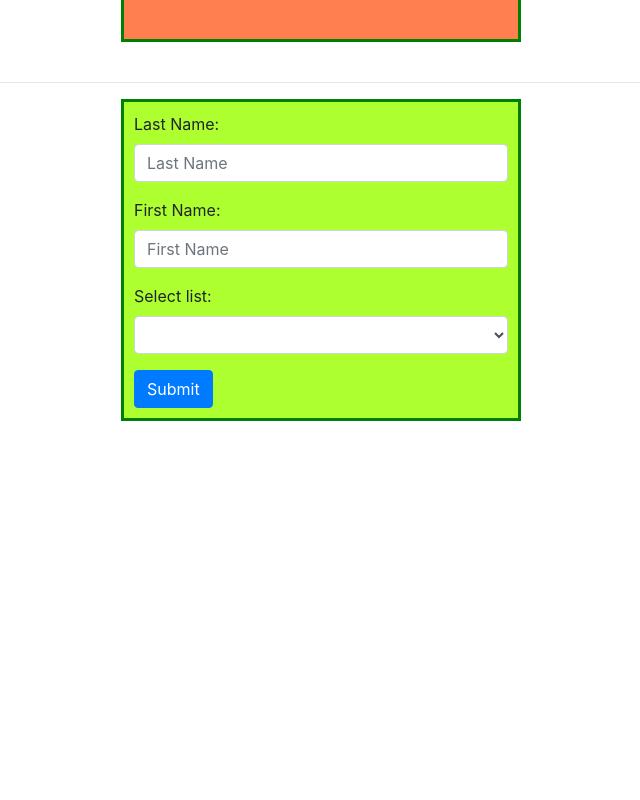
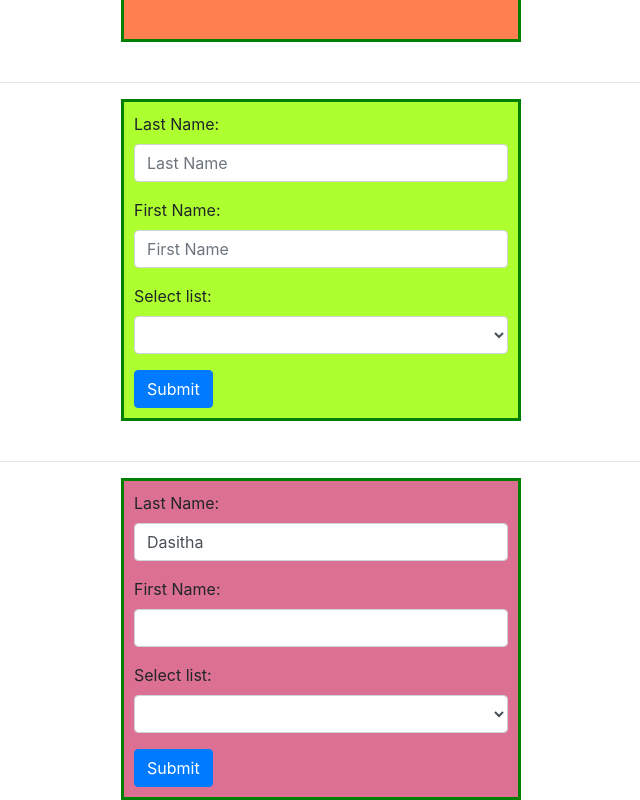
Before and after one commit to Hewapathirana/ScratchAngular, an Angular app: page / in a window 1280 px wide. Shown: the part 987-1787 px from the top of the page, without its empty margins (319-959 px from the left). Before the commit the page ends 1408 px from the top, so only its background shows below. Built offline with nearby package versions, Linux system fonts and the light colour scheme.

Commit message:
Finish and tested the MODEL driven forms...

```diff
--- a/src/app/app.component.css
+++ b/src/app/app.component.css
@@ -52,3 +52,12 @@ li{
   border: 3px solid green;
   padding: 10px;
 }
+
+#addnum1num4{
+  margin: auto;
+  background-color: palevioletred;
+  width: 400px;
+  margin: auto;
+  border: 3px solid green;
+  padding: 10px;
+}
--- a/src/app/app.component.html
+++ b/src/app/app.component.html
@@ -64,3 +64,28 @@
    </form>
  </div>
  <!--Template driven forms finished-->
+ <br>
+ <hr>
+ <!-- model driven From started-->
+ <div class="container" id="addnum1num4">
+   <form   [formGroup] = 'form' (ngSubmit) = "onSubmit(form.value)">
+     <div class="form-group">
+       <label for="lan">Last Name:</label>
+       <input type="text" class="form-control" id="lanm" placeholder="Last Name" name="lastname" formControlName="lastname">
+     </div>
+     <div class="form-group">
+       <label for="fnm">First Name:</label>
+       <input type="text" class="form-control" id="fnmm" placeholder="First Name" name="firstname" formControlName="firstname">
+     </div>
+     <div class="form-group">
+       <label for="sel1">Select list:</label>
+       <select class="form-control" id="sel1m" name="lanuage" formControlName="lanuage">
+         <option value="java">JAVA</option>
+         <option value="angular">ANGULAR</option>
+         <option value="react">REACT</option>
+       </select>
+     </div>
+     <button type="submit" class="btn btn-primary" value="submit">Submit</button>
+   </form>
+ </div>
+ <!--model driven forms finished-->
--- a/src/app/app.component.ts
+++ b/src/app/app.component.ts
@@ -1,4 +1,5 @@
 import { Component } from '@angular/core';
+import {FormGroup , FormControl} from '@angular/forms';
 
 @Component({
   selector: 'app-root',
@@ -17,7 +18,7 @@ export class AppComponent {
   school = 'Isipathana';
   day = new Date();
   shortarr = [4, 2, 8, 9, 7, 6];
-
+  form;
   pushToItemList = function() {
     if (this.name != '') {
       this.itemList.push(this.name);
@@ -30,9 +31,20 @@ export class AppComponent {
 
   };
 
-  ConvertToInt(val) {
+  ConvertToInt = function(val) {
     return parseInt(val);
+  };
+
+  ngOnInit () {
+    this.form = new FormGroup({
+      lastname: new FormControl('Dasitha'),
+      firstname: new FormControl(' '),
+      lanuage: new FormControl(''),
+    });
   }
+
+
+
 
 
   onSubmit = function (user) {
--- a/src/app/app.module.ts
+++ b/src/app/app.module.ts
@@ -3,6 +3,7 @@ import { NgModule } from '@angular/core';
 import { FormsModule } from '@angular/forms';
 import { HttpClientModule } from '@angular/common/http';
 import { AppRoutingModule } from './app-routing.module';
+import {ReactiveFormsModule} from '@angular/forms';
 
 import { AppComponent } from './app.component';
 import { MyComponentComponent } from './my-component/my-component.component';
@@ -24,7 +25,8 @@ import { ShortarrayPipe } from './shortarray.pipe';
     BrowserModule,
     AppRoutingModule,
     FormsModule,
-    HttpClientModule
+    HttpClientModule,
+    ReactiveFormsModule
   ],
   providers: [],
   bootstrap: [AppComponent]
```
